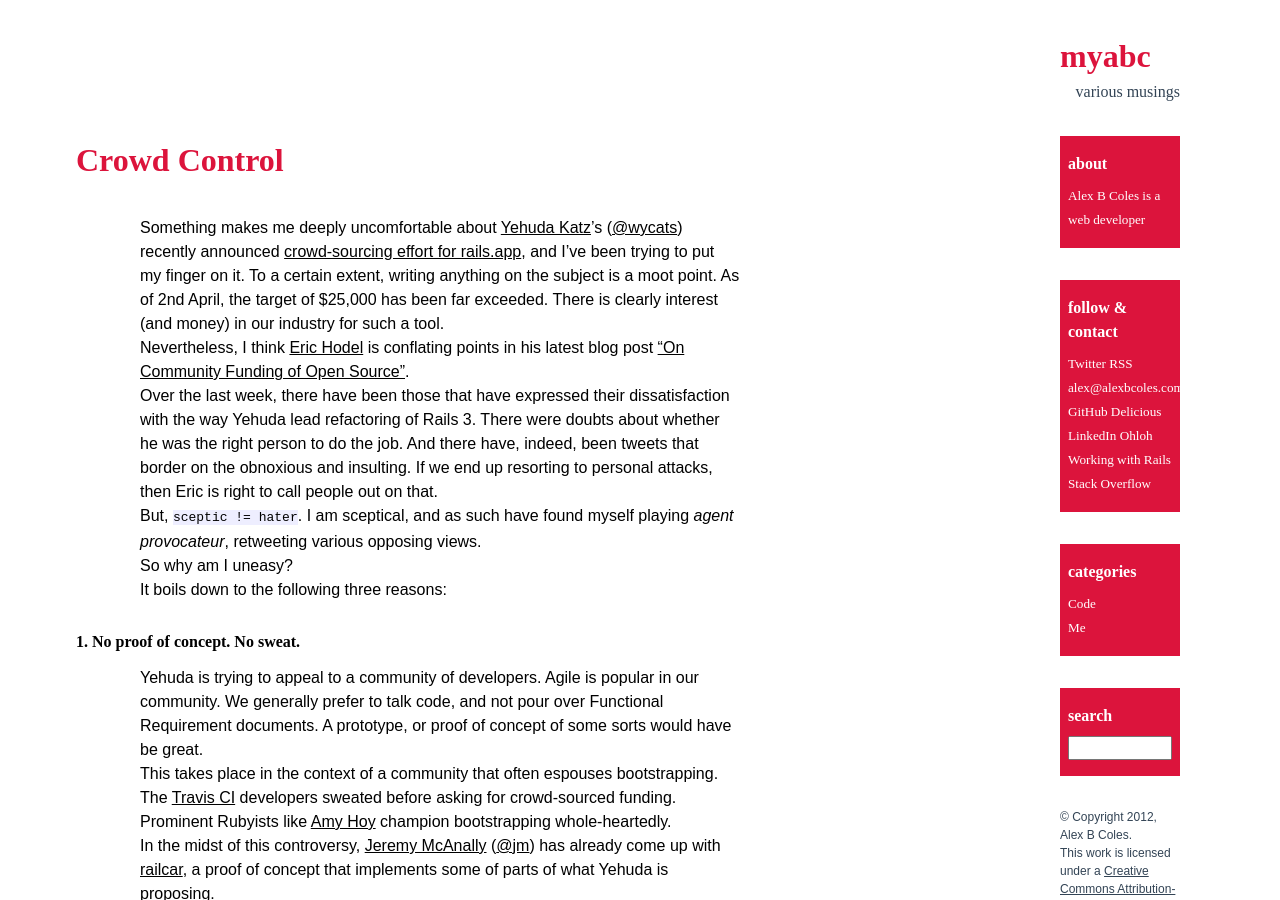
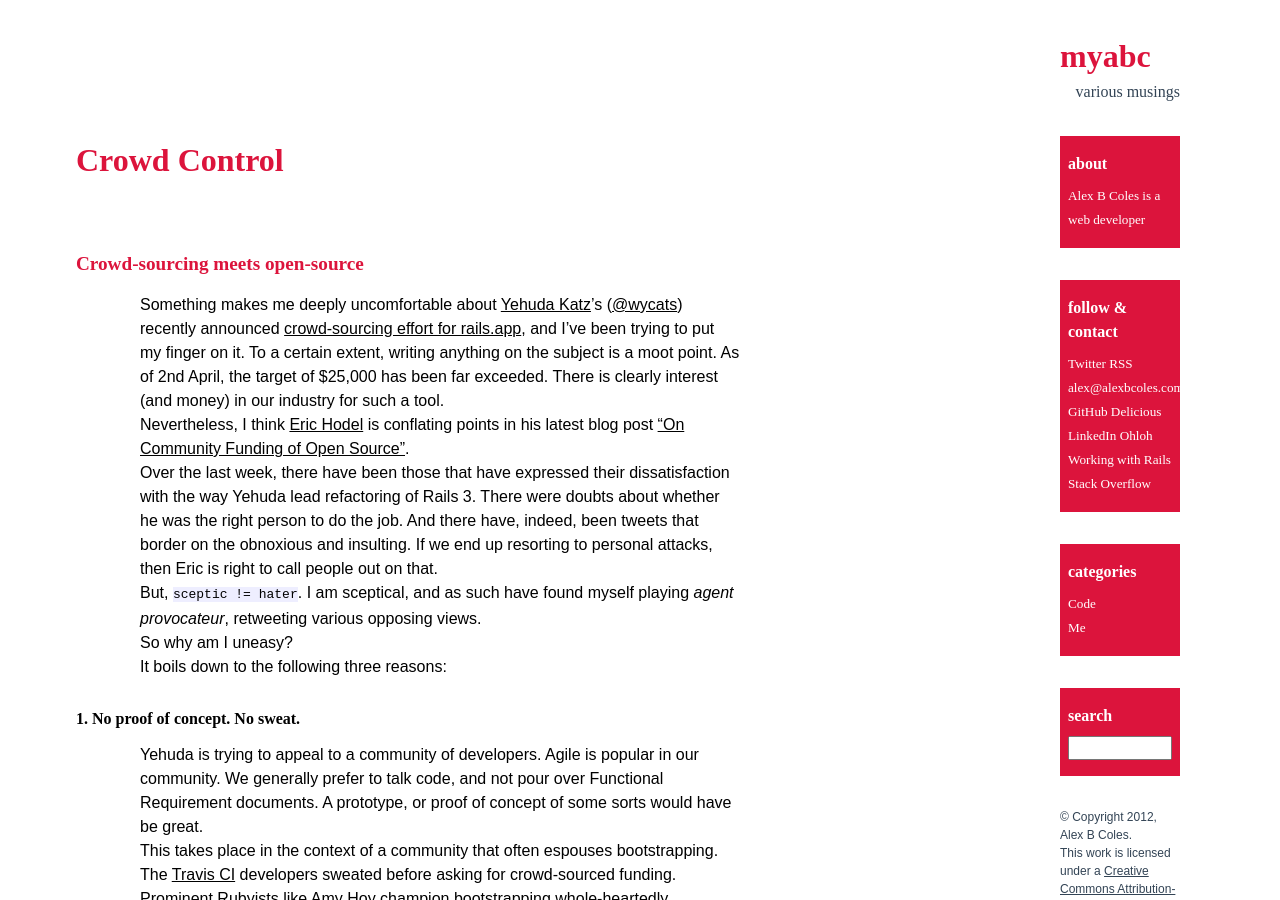
Before and after one commit to myabc/myabc.github.com, a Jekyll site: the page built from _posts/2012-4-2-crowd-control.markdown, in a window 1280 px wide and 900 px high. Built offline with Jekyll 4.4.1, drawn with Linux system fonts in a browser that asks for light colours; nearby versions of some CDN libraries; Markdown is read by kramdown in place of the engine named in the settings; comment, search, counter and statistics services are not loaded.

Commit message:
'Crowd control': Add subtitle
Signed-off-by: Alex Coles <alex@alexbcoles.com>

```diff
--- a/_posts/2012-4-2-crowd-control.markdown
+++ b/_posts/2012-4-2-crowd-control.markdown
@@ -5,6 +5,8 @@ author: myabc
 categories: code
 tags:   [bundler, ruby]
 ---
+
+## Crowd-sourcing meets open-source
 
 Something makes me deeply uncomfortable about [Yehuda Katz]'s ([@wycats]) recently announced [crowd-sourcing effort for rails.app](http://www.kickstarter.com/projects/1397300529/railsapp), and I've been trying to put my finger on it. To a certain extent, writing anything on the subject is a moot point. As of 2nd April, the target of $25,000 has been far exceeded. There is clearly interest (and money) in our industry for such a tool.
 
```
